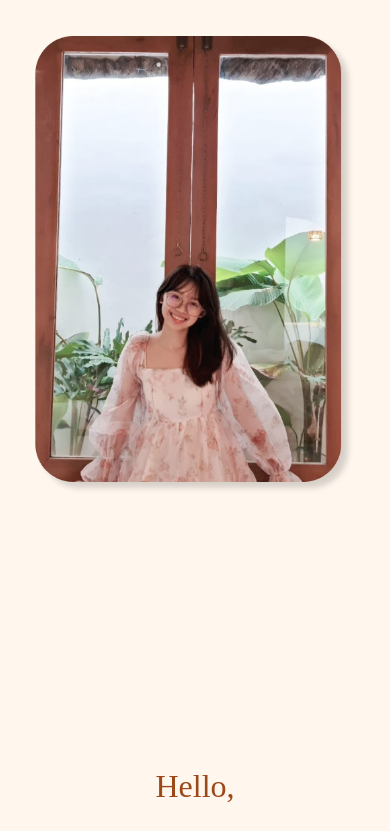
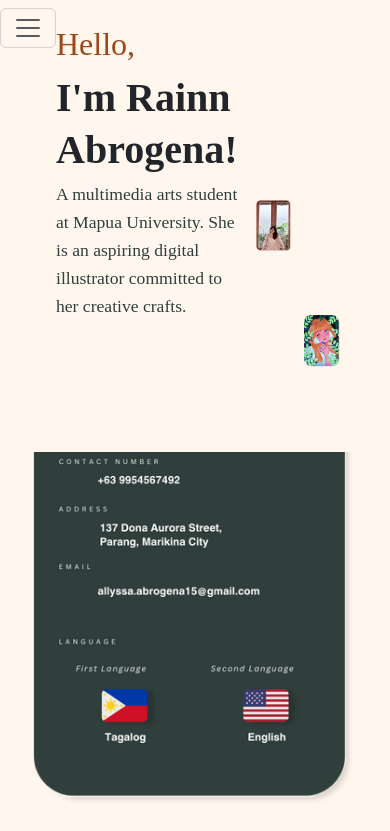
Before and after one commit to Nevriii/art_student_website, a React (Create React App) app: page / in a window 390 px wide. Shown: the top 831 px of the page. Built offline with nearby package versions, Linux system fonts and the light colour scheme.

Commit message:
Updated Files

```diff
--- a/src/App.css
+++ b/src/App.css
@@ -105,6 +105,236 @@ body {
   max-width: 100%;
   height: auto;
   padding-top: 350px;
+}
+
+@media (max-width: 1199px) {
+  .introduction-container {
+    min-height: 100vh;
+    background-color: #fff7ee;
+    display: flex;
+    align-items: center;
+    padding: 2rem 0;
+    position: relative;
+    z-index: 15;
+    background-color: transparent;
+  }
+
+  .introduction-grid {
+    display: grid;
+    grid-template-columns: 1fr 1fr 1fr;
+    gap: 2rem;
+    align-items: center;
+    max-width: 1200px;
+    margin: 0 auto;
+    padding: 0 2rem;
+  }
+
+  .introduction-text {
+    font-family: 'Ibarra Real Nova', serif;
+    display: flex;
+    flex-direction: column;
+    gap: 1rem;
+  }
+
+  .introduction-hello {
+    color: #9c4819;
+    font-size: clamp(2rem, 4vw, 3rem);
+    font-weight: 400;
+    margin: 0;
+  }
+
+  .introduction-name {
+    font-size: clamp(2.5rem, 5vw, 4rem);
+    font-weight: 700;
+    margin: 0;
+    line-height: 1.1;
+  }
+
+  .introduction-description {
+    font-size: 1.1rem;
+    line-height: 1.6;
+    color: #303f3c;
+    margin: 0;
+    margin-bottom: 7rem;
+  }
+
+  .introduction-image-container {
+    display: flex;
+    justify-content: center;
+    align-items: center;
+  }
+
+  .introduction-image {
+    max-width: 100%;
+    height: auto;
+    padding-bottom:200px;
+  }
+
+  .introduction-leaf {
+    max-width: 100%;
+    height: auto;
+    padding-top: 350px;
+  }
+}
+
+@media (max-width: 999px) {
+  .introduction-container {
+    min-height: auto;
+    background-color: #fff7ee;
+    display: flex;
+    align-items: center;
+    padding: 0rem 1rem;
+    position: relative;
+    /* z-index: 15; */
+  }
+
+  .introduction-grid {
+    display: grid;
+    grid-template-columns: 1fr 1fr 1fr; /* Keep 3 columns */
+    gap: 0.3rem;
+    align-items: center;
+    width: 100%;
+    max-width: 100%;
+    /* padding-top: 10px */
+  }
+
+  .introduction-text {
+    font-family: 'Ibarra Real Nova', serif;
+    display: flex;
+    flex-direction: column;
+    gap: 0.5rem;
+    justify-content: center;
+    align-items: flex-start;
+    font-size: 0.85rem; /* Smaller font for smaller screens */
+    padding: 0 0.5rem;
+    text-align: left;
+  }
+
+  .introduction-image-container {
+    display: flex;
+    justify-content: center;
+    align-items: center;
+  }
+
+  .introduction-image {
+    max-width: 90%;
+    height: auto;
+    padding-top: 100px;
+  }
+
+  .introduction-leaf {
+    max-width: 90%;
+    height: auto;
+    /* padding-bottom: 100px; */
+    padding-top: 230px;
+  }
+
+}
+
+@media (max-width: 799px) {
+  .introduction-container {
+    min-height: auto;
+    background-color: #fff7ee;
+    display: flex;
+    align-items: center;
+    padding: 0rem 1rem;
+    position: relative;
+    /* z-index: 15; */
+  }
+
+  .introduction-grid {
+    display: grid;
+    grid-template-columns: 1fr 1fr 1fr; /* Keep 3 columns */
+    gap: 0.3rem;
+    align-items: center;
+    width: 100%;
+    max-width: 100%;
+    /* padding-top: 10px */
+  }
+
+  .introduction-text {
+    font-family: 'Ibarra Real Nova', serif;
+    display: flex;
+    flex-direction: column;
+    gap: 0.5rem;
+    justify-content: center;
+    align-items: flex-start;
+    font-size: 0.85rem; /* Smaller font for smaller screens */
+    padding: 0 0.5rem;
+    text-align: left;
+  }
+
+  .introduction-image-container {
+    display: flex;
+    justify-content: center;
+    align-items: center;
+  }
+
+  .introduction-image {
+    max-width: 90%;
+    height: auto;
+    padding-top: 100px;
+  }
+
+  .introduction-leaf {
+    max-width: 90%;
+    height: auto;
+    /* padding-bottom: 100px; */
+    padding-top: 230px;
+  }
+}
+
+@media (max-width: 699px) {
+  .introduction-container {
+    min-height: auto;
+    background-color: #fff7ee;
+    display: flex;
+    align-items: center;
+    padding: 0rem 1rem;
+    position: relative;
+    /* z-index: 15; */
+  }
+
+  .introduction-grid {
+    display: grid;
+    grid-template-columns: repeat(3, 1fr); /* Keep 3 columns */
+    gap: 0.5rem;
+    align-items: center;
+    text-align: center;
+    width: 100%;
+    max-width: 100%;
+  }
+
+  .introduction-text {
+    font-family: 'Ibarra Real Nova', serif;
+    display: flex;
+    flex-direction: column;
+    gap: 0.5rem;
+    justify-content: center;
+    align-items: flex-start;
+    font-size: 0.85rem; /* Smaller font for smaller screens */
+    padding: 0 0.5rem;
+    text-align: left;
+  }
+
+  .introduction-image-container {
+    display: flex;
+    justify-content: center;
+    align-items: center;
+  }
+
+  .introduction-image {
+    max-width: 90%;
+    height: auto;
+    padding-top: 200px;
+  }
+
+  .introduction-leaf {
+    max-width: 90%;
+    height: auto;
+    /* padding-bottom: 100px; */
+    padding-top: 230px;
+  }
 }
 
 /* AboutMe Section Styles */
@@ -231,37 +461,6 @@ body {
   padding-left: 5%
 }
 
-/* Responsive design for Introduction */
-@media only screen and (max-width: 1024px) {
-  .introduction-grid {
-    grid-template-columns: 1fr 1fr;
-    gap: 1.5rem;
-  }
-
-  .introduction-leaf {
-    display: none;
-  }
-}
-
-@media only screen and (max-width: 768px) {
-  .introduction-grid {
-    grid-template-columns: 1fr;
-    gap: 2rem;
-    text-align: center;
-  }
-
-  .introduction-text {
-    order: 2;
-  }
-
-  .introduction-image-container {
-    order: 1;
-  }
-
-  .introduction-leaf {
-    display: none;
-  }
-}
 
 /* Responsive design for AboutMe */
 @media only screen and (max-width: 1024px) {
@@ -320,6 +519,140 @@ a:focus{
 }
 a:active{
   text-decoration: none;
+}
+
+/* Dynamic active styling for navbar links */
+.navbar a[href="#home"].active,
+.navbar a[href="#about_me"].active,
+.navbar a[href="#education"].active,
+.navbar a[href="#expertise"].active {
+  color: green;
+  font-style: oblique;
+}
+
+/* Default styling for navbar links */
+.navbar a {
+  color: #9c4819;
+  font-style: normal;
+  transition: all 0.3s ease;
+}
+
+.navbar a:hover {
+  color: green;
+  font-style: oblique;
+}
+
+/* Navbar positioning and styling */
+.navbar {
+  position: fixed;
+  top: 0;
+  right: 0;
+  z-index: 1000;
+  background-color: transparent;
+  padding: 15px 20px;
+}
+
+.navbar-container {
+  display: flex;
+  align-items: center;
+  justify-content: flex-end;
+}
+
+/* Hamburger button hidden on large screens */
+.navbar-toggler {
+  display: none;
+}
+
+/* Nav links always visible on large screens */
+.navbar-collapse {
+  display: block;
+  background-color: rgba(255, 247, 238, 0.95);
+  border-radius: 25px;
+  padding: 10px 20px;
+  box-shadow: 0 2px 15px rgba(0, 0, 0, 0.1);
+}
+
+.navbar-nav {
+  list-style: none;
+  margin: 0;
+  padding: 0;
+  display: flex;
+  gap: 20px;
+  align-items: center;
+}
+
+.nav-item {
+  margin: 0;
+}
+
+.nav-link {
+  display: block;
+  padding: 8px 15px;
+  border-radius: 20px;
+  transition: all 0.3s ease;
+  text-decoration: none;
+  font-weight: bold;
+  white-space: nowrap;
+}
+
+.nav-link:hover {
+  background-color: rgba(156, 72, 25, 0.1);
+  transform: translateY(-2px);
+}
+
+/* Responsive styles for small screens */
+@media (max-width: 768px) {
+  .navbar-container {
+    flex-direction: column;
+    align-items: flex-start;
+  }
+  .navbar-toggler {
+    display: block;
+    border: none;
+    background: transparent;
+    padding: 8px;
+    cursor: pointer;
+    transition: all 0.3s ease;
+    margin-bottom: 10px;
+  }
+  .navbar-collapse {
+    display: none;
+    position: absolute;
+    top: 100%;
+    right: 10;
+    min-width: 180px;
+    background-color: rgba(255, 247, 238, 0.98);
+    border-radius: 15px;
+    padding: 20px;
+    box-shadow: 0 4px 20px rgba(0, 0, 0, 0.15);
+    z-index: 2000;
+  }
+  .navbar-collapse.show {
+    display: block;
+    animation: slideDown 0.3s ease;
+  }
+  .navbar-nav {
+    flex-direction: column;
+    gap: 0;
+    align-items: flex-start;
+  }
+  .nav-item {
+    margin-bottom: 15px;
+  }
+  .nav-item:last-child {
+    margin-bottom: 0;
+  }
+}
+
+@keyframes slideDown {
+  from {
+    opacity: 0;
+    transform: translateY(-10px);
+  }
+  to {
+    opacity: 1;
+    transform: translateY(0);
+  }
 }
 @media only screen and (max-width: 767px) {
   .sideways-text {
@@ -417,11 +750,9 @@ transition-duration: 4000ms;
 .footer-wrapper {
   position: relative;
   background-color: #e8f4f8; /* Light blue background for footer - different from page background */
-  /* box-sizing: border-box; */
 }
 
 .footer {
   padding: 0.5px 0;
   margin-top: 10px;
-  /* width: 100%; */
 }
--- a/src/App.js
+++ b/src/App.js
@@ -1,6 +1,7 @@
 import logo from './logo.svg';
 import './App.css';
 import 'bootstrap/dist/css/bootstrap.min.css';
+import NavBar from './components/NavBar';
 import Introduction from './components/Introduction';
 import AboutMe from './components/AboutMe';
 import EducationalBackground from './components/EducationalBackground';
@@ -10,6 +11,7 @@ import Footer from './components/Footer';
 function App() {
   return (
     <div className="App">
+      <NavBar />
       <Introduction />
       <AboutMe />
       <EducationalBackground />
--- a/src/components/AboutMe.js
+++ b/src/components/AboutMe.js
@@ -5,7 +5,7 @@ import commsImage from '../assets/photos/comms.png';
 
 const AboutMe = () => {
   return (
-    <div className="aboutme-container">
+    <div className="aboutme-container" id='about_me'>
       <div className="aboutme-grid">
         {/* Left Column - Rotated "About Me" text and info1.png */}
         <div className="aboutme-left-column">
--- a/src/components/EducationalBackground.js
+++ b/src/components/EducationalBackground.js
@@ -33,7 +33,7 @@ const EducationalBackground = () => {
     ];
 
     return (
-        <section className="section2 bg-light" style={{ marginTop: '-270px' }}>
+        <section className="section2 bg-light" style={{ marginTop: '-270px' }} id='education'>
         <div className="container-fluid">
             <div className="container">
                 <h1>&nbsp;</h1>
--- a/src/components/Expertise.js
+++ b/src/components/Expertise.js
@@ -9,7 +9,7 @@ import paperImage from '../assets/photos/paper.png';
 
 const Expertise = () => {
   return (
-    <section className="section3 color1">
+    <section className="section3 color1" id='expertise'>
       <div className="container">
         <div className="container-fluid">
           <div className="row">
@@ -46,8 +46,8 @@ const Expertise = () => {
                 data-aos-duration="2000"
               />
             </div>
-            <div className="col-lg-3" style={{ marginTop: '15%' }}>
-              <h1 id="c" className="fontcolor2 font-weight-bolder font1 expertiseloc" data-aos="zoom-out-left" data-aos-duration="2000">
+            <div className="col-lg-3" style={{ marginTop: '15%', fontWeight: '10px' }}>
+              <h1 className="fontcolor2 font-weight-bolder font1 expertiseloc" data-aos="zoom-out-left" data-aos-duration="2000">
                 EXPERTISE
               </h1>
               <h1>&nbsp;</h1>
--- a/src/components/Introduction.js
+++ b/src/components/Introduction.js
@@ -4,7 +4,7 @@ import leafImage from '../assets/photos/leaf.png';
 
 const Introduction = () => {
   return (
-    <div className="introduction-container">
+    <div className="introduction-container" id='home'>
       <div className="introduction-grid">
         {/* Left Column - Text Content */}
         <div className="introduction-text">
--- /dev/null
+++ b/src/components/NavBar.js
@@ -0,0 +1,75 @@
+import React, { useState } from "react";
+
+const NavBar = () => {
+    const [activeLink, setActiveLink] = useState("home");
+    const [isMenuOpen, setIsMenuOpen] = useState(false);
+
+    const handleLinkClick = (linkName) => {
+        setActiveLink(linkName);
+        setIsMenuOpen(false); // Close menu when a link is clicked
+    };
+
+    const toggleMenu = () => {
+        setIsMenuOpen(!isMenuOpen);
+    };
+
+    return (
+        <nav className="navbar navbar-expand-md navbar-light fixed-top">
+            <div className="navbar-container">
+                {/* Hamburger Menu Button - Positioned on the right */}
+                <button
+                    className={`navbar-toggler ${isMenuOpen ? 'active' : ''}`}
+                    type="button"
+                    onClick={toggleMenu}
+                    aria-label="Toggle navigation"
+                >
+                    <span className="navbar-toggler-icon"></span>
+                </button>
+
+                {/* Navigation Menu - Positioned on the right */}
+                <div className={`navbar-collapse ${isMenuOpen ? 'show' : ''}`} id="navbarNavDropdown">
+                    <ul className="navbar-nav ml-auto">
+                        <li className="nav-item">
+                            <a
+                                className={`nav-link font-weight-bolder ${activeLink === "home" ? "active" : ""}`}
+                                href="#home"
+                                onClick={() => handleLinkClick("home")}
+                            >
+                                HOME
+                            </a>
+                        </li>
+                        <li className="nav-item">
+                            <a
+                                className={`nav-link font-weight-bolder ${activeLink === "about_me" ? "active" : ""}`}
+                                href="#about_me"
+                                onClick={() => handleLinkClick("about_me")}
+                            >
+                                ABOUT ME
+                            </a>
+                        </li>
+                        <li className="nav-item">
+                            <a
+                                className={`nav-link font-weight-bolder ${activeLink === "education" ? "active" : ""}`}
+                                href="#education"
+                                onClick={() => handleLinkClick("education")}
+                            >
+                                EDUCATION
+                            </a>
+                        </li>
+                        <li className="nav-item">
+                            <a
+                                className={`nav-link font-weight-bolder ${activeLink === "expertise" ? "active" : ""}`}
+                                href="#expertise"
+                                onClick={() => handleLinkClick("expertise")}
+                            >
+                                EXPERTISE
+                            </a>
+                        </li>
+                    </ul>
+                </div>
+            </div>
+        </nav>
+    )
+};
+
+export default NavBar;
```
